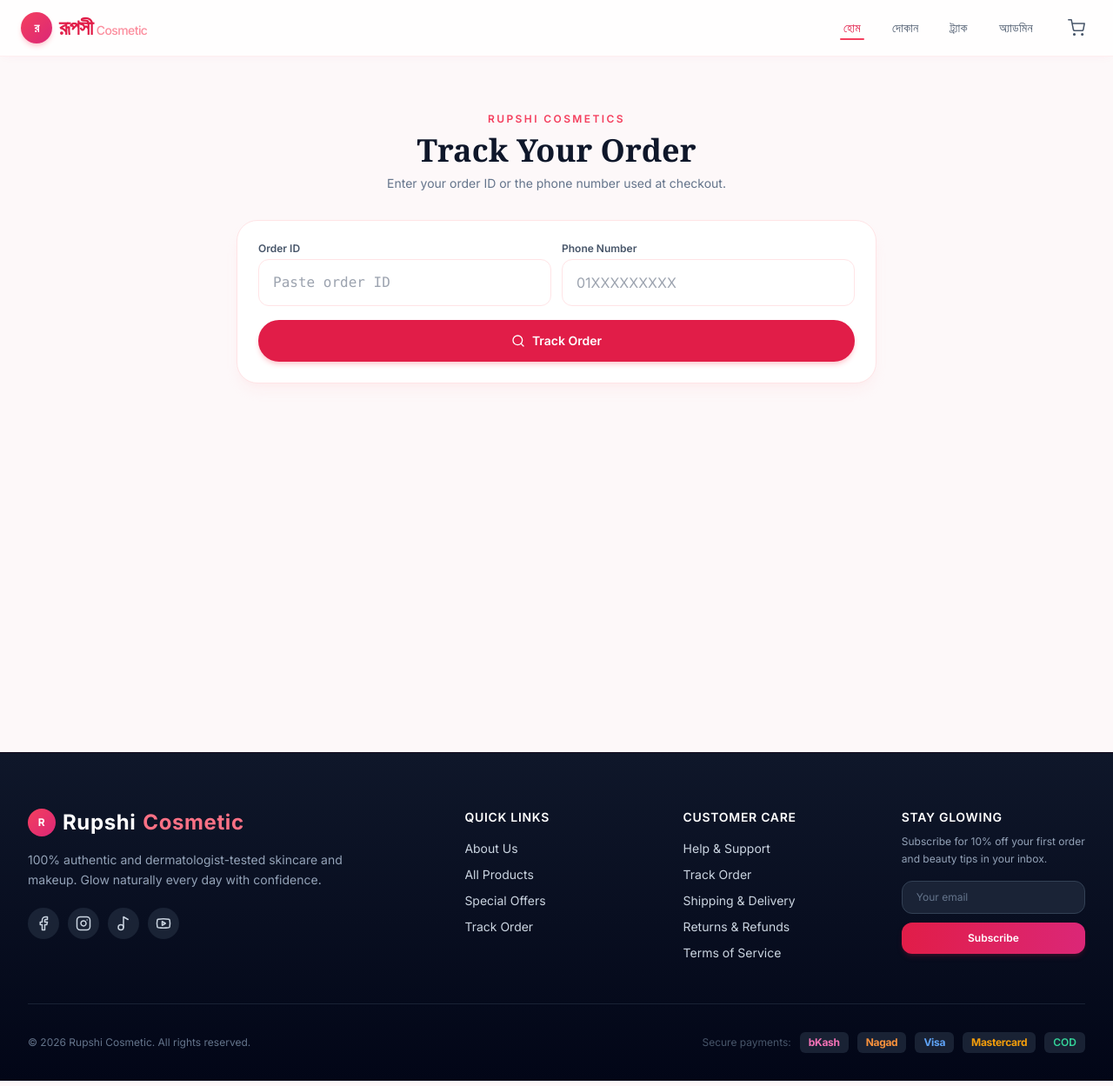
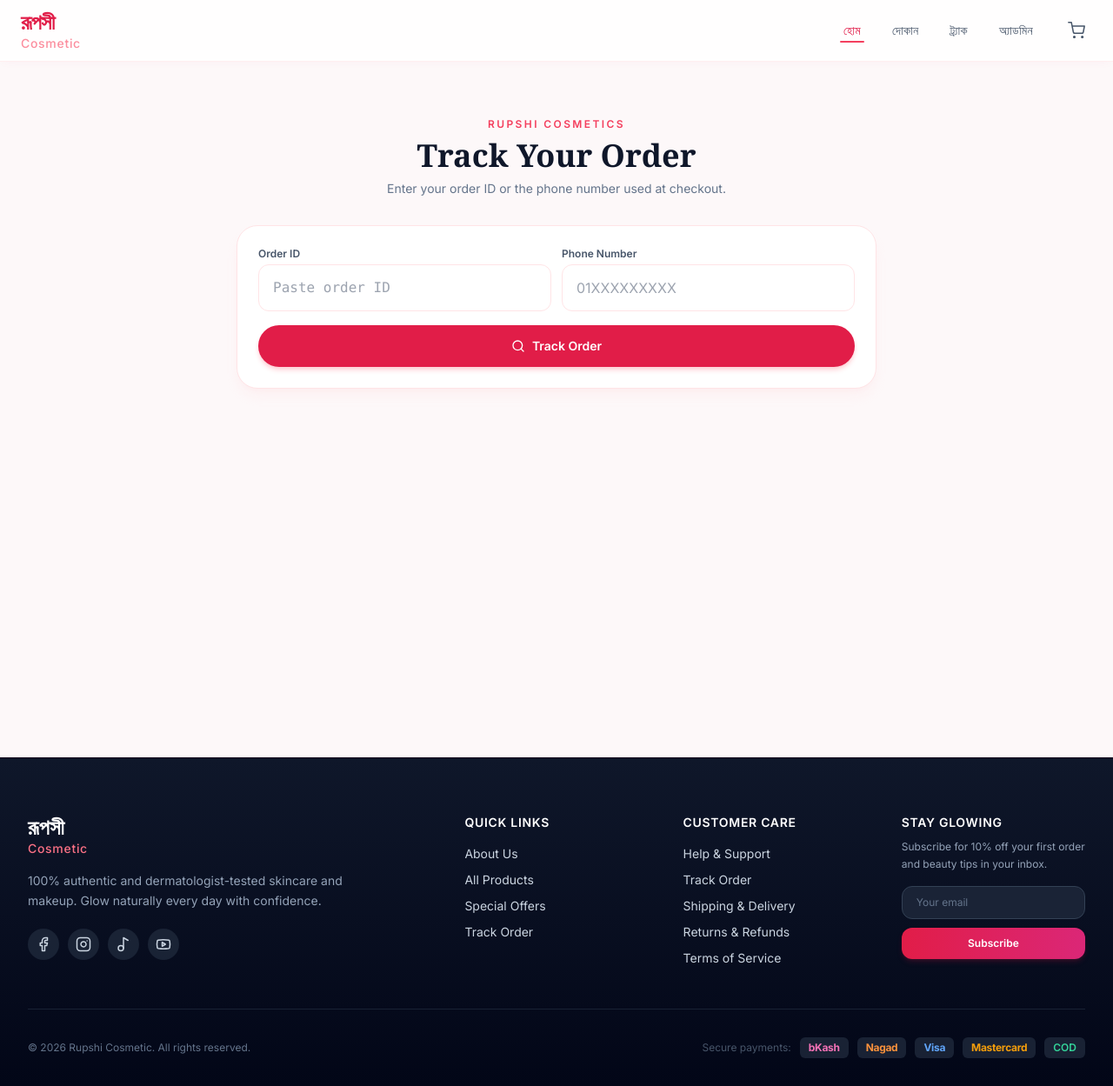
Before and after one commit to xfriseup-sketch/Rupshi-Cosmetic, a Next.js app: page /track-order in a window 1280 px wide. Shown: the whole page at 87% size. Built offline with nearby package versions, Linux system fonts and the light colour scheme.

Commit message:
Stack the brand logo as typography and remove the icon mark

```diff
--- a/src/app/admin/layout.js
+++ b/src/app/admin/layout.js
@@ -11,7 +11,6 @@ import {
   SlidersHorizontal,
   Ticket,
   Cog,
-  Sparkles,
   ExternalLink,
   Search,
   Bell,
@@ -41,20 +40,19 @@ const TAB_TITLES = {
 function AdminSidebar({ activeTab }) {
   return (
     <aside className="flex h-full w-64 shrink-0 flex-col bg-slate-900 text-white">
-      {/* Logo */}
-      <div className="flex items-center gap-2.5 border-b border-slate-800 px-5 py-5">
-        <div className="flex h-9 w-9 items-center justify-center rounded-lg bg-pink-600">
-          <Sparkles size={18} className="text-white" />
-        </div>
-        <div>
-          <p className="text-sm font-bold tracking-wide">Rupshi</p>
-          <p className="text-[10px] font-medium uppercase tracking-widest text-slate-400">
-            Admin
-          </p>
-        </div>
+      <div className="border-b border-slate-800 px-5 py-4">
+        <Link
+          href="/"
+          aria-label="রূপসী Cosmetic"
+          className="flex flex-col items-start justify-center leading-none"
+        >
+          <span className="text-sm font-bold tracking-wide text-white">রূপসী</span>
+          <span className="-mt-px text-[10px] font-medium uppercase tracking-widest text-slate-400">
+            Cosmetic
+          </span>
+        </Link>
       </div>
 
-      {/* Nav */}
       <nav className="flex-1 space-y-1 overflow-y-auto px-3 py-4">
         {NAV_ITEMS.map((item) => {
           const Icon = item.icon;
@@ -76,8 +74,7 @@ function AdminSidebar({ activeTab }) {
         })}
       </nav>
 
-      {/* Bottom */}
-      <div className="border-t border-slate-800 p-3 space-y-1">
+      <div className="space-y-1 border-t border-slate-800 p-3">
         <Link
           href="/"
           target="_blank"
@@ -97,7 +94,6 @@ function AdminHeader({ title, onLogout }) {
       <h1 className="text-lg font-semibold text-slate-800">{title}</h1>
 
       <div className="flex items-center gap-4">
-        {/* Search */}
         <div className="relative hidden sm:block">
           <Search
             size={16}
@@ -110,7 +106,6 @@ function AdminHeader({ title, onLogout }) {
           />
         </div>
 
-        {/* Notifications */}
         <button
           type="button"
           className="relative rounded-lg p-2 text-slate-500 transition-colors hover:bg-gray-100 hover:text-slate-700"
@@ -120,7 +115,6 @@ function AdminHeader({ title, onLogout }) {
           <span className="absolute right-1.5 top-1.5 h-2 w-2 rounded-full bg-pink-500" />
         </button>
 
-        {/* User */}
         <div className="flex items-center gap-2.5">
           <div className="flex h-8 w-8 items-center justify-center rounded-full bg-pink-100 text-xs font-bold text-pink-700">
             A
@@ -152,11 +146,6 @@ function AdminLayoutInner({ children }) {
   const tab = searchParams.get("tab") || "products";
   const title = TAB_TITLES[tab] || "Admin";
 
-  // Login page: no sidebar chrome
-  // The page itself handles auth gate; when showing login form we still wrap
-  // but sidebar is fine to hide if needed. For simplicity always show shell
-  // after auth is handled inside page.
-
   return (
     <div className="flex h-screen overflow-hidden bg-gray-50">
       <AdminSidebar activeTab={tab} />
--- a/src/components/Footer.jsx
+++ b/src/components/Footer.jsx
@@ -31,12 +31,15 @@ export default function GlobalFooter() {
           <div className="space-y-4 lg:col-span-2">
             <Link
               href="/"
-              className="inline-flex items-center gap-2 text-2xl font-bold tracking-wide text-white"
+              aria-label="রূপসী Cosmetic"
+              className="inline-flex flex-col items-start justify-center leading-none"
             >
-              <span className="flex h-8 w-8 items-center justify-center rounded-full bg-gradient-to-br from-rose-500 to-pink-600 text-xs text-white">
-                R
+              <span className="text-2xl font-bold tracking-wide text-white">
+                রূপসী
               </span>
-              Rupshi <span className="text-rose-400">Cosmetic</span>
+              <span className="-mt-0.5 text-sm font-medium tracking-wider text-rose-400">
+                Cosmetic
+              </span>
             </Link>
             <p className="max-w-sm text-sm leading-relaxed text-slate-400">
               100% authentic and dermatologist-tested skincare and makeup. Glow
--- a/src/components/Navbar.js
+++ b/src/components/Navbar.js
@@ -18,19 +18,17 @@ export default function Navbar({ active = "home" }) {
 
   return (
     <nav className="sticky top-0 z-50 border-b border-rose-100/60 bg-white/80 backdrop-blur-xl shadow-[0_1px_12px_-4px_rgba(219,39,119,0.08)]">
-      <div className="mx-auto flex max-w-7xl items-center justify-between px-4 py-3.5 sm:px-6">
+      <div className="mx-auto flex max-w-7xl items-center justify-between px-4 py-2.5 sm:px-6">
         <Link
           href="/"
-          className="group flex items-center gap-2 text-2xl font-bold tracking-tight text-rose-600 transition-transform duration-300 hover:scale-[1.02]"
+          aria-label="রূপসী Cosmetic"
+          className="group flex flex-col items-start justify-center leading-none transition-transform duration-300 hover:scale-[1.02]"
         >
-          <span className="flex h-9 w-9 items-center justify-center rounded-full bg-gradient-to-br from-rose-500 to-pink-600 text-sm text-white shadow-md shadow-rose-200">
-            র
+          <span className="text-2xl font-bold tracking-tight text-rose-600">
+            রূপসী
           </span>
-          <span>
-            রূপসী
-            <span className="ml-1 text-sm font-medium text-rose-400 opacity-80 group-hover:opacity-100">
-              Cosmetic
-            </span>
+          <span className="-mt-0.5 text-sm font-medium tracking-wider text-rose-400 opacity-80 group-hover:opacity-100">
+            Cosmetic
           </span>
         </Link>
 
```
